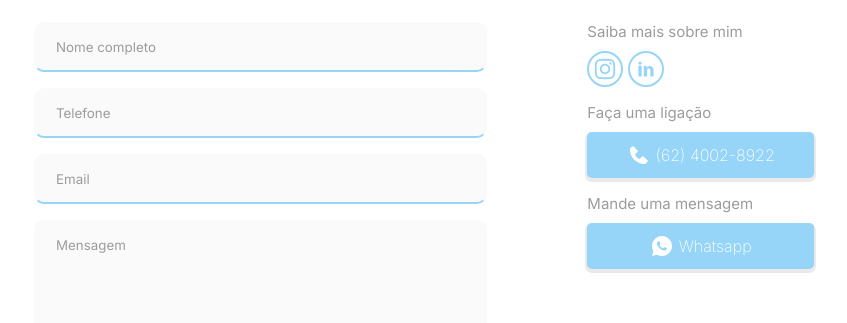
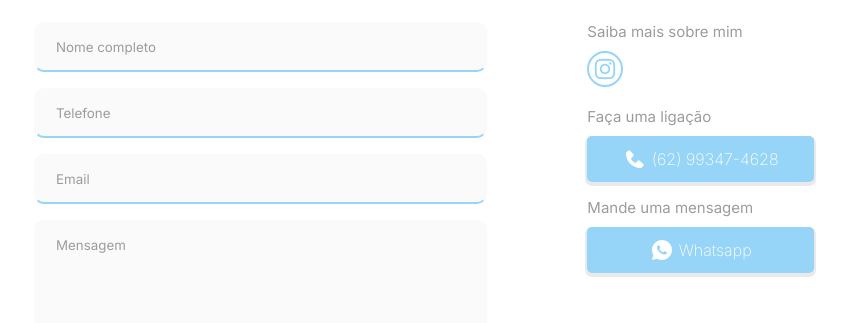
Before and after one commit to andrewmvk/joaop-landingpage, a Next.js app: page / in a window 1280 px wide. Shown: the part 2411-2734 px from the top of the page, without its empty margins (216-1063 px from the left). Built offline with nearby package versions, Linux system fonts and the light colour scheme.

Commit message:
Forget about the contact :)

```diff
--- a/src/components/ContactSection.js
+++ b/src/components/ContactSection.js
@@ -1,7 +1,6 @@
 import React from "react";
 import BarsIcon from "./BarsIcon";
 import { AiOutlineInstagram } from "react-icons/ai";
-import { TiSocialLinkedin } from "react-icons/ti";
 import { RiWhatsappFill } from "react-icons/ri";
 import { BiSolidPhone } from "react-icons/bi";
 
@@ -33,23 +32,35 @@ export default function ContactSection() {
                <div>
                   <p>Saiba mais sobre mim</p>
                   <div className="contacts-icons">
-                     <AiOutlineInstagram className="icon" />
-                     <TiSocialLinkedin className="icon" />
+                     <a
+                        href="https://www.instagram.com/advjoaopauloborges/"
+                        target="_blank"
+                     >
+                        <AiOutlineInstagram className="icon" />
+                     </a>
                   </div>
                </div>
                <div>
                   <p>Faça uma ligação</p>
-                  <button className="button-container">
+                  <a
+                     className="button-container"
+                     href="tel:+5562993474628"
+                     target="_blank"
+                  >
                      <BiSolidPhone />
-                     (62) 4002-8922
-                  </button>
+                     (62) 99347-4628
+                  </a>
                </div>
                <div>
                   <p>Mande uma mensagem</p>
-                  <button className="button-container">
+                  <a
+                     target="_blank"
+                     className="button-container"
+                     href="https://whatsa.me/5562993474628"
+                  >
                      <RiWhatsappFill />
                      Whatsapp
-                  </button>
+                  </a>
                </div>
             </div>
          </div>
--- a/src/styles/globals.css
+++ b/src/styles/globals.css
@@ -336,7 +336,7 @@ textarea:focus {
    column-gap: 5px;
 }
 
-.contacts-icons > .icon {
+.contacts-icons > a > .icon {
    width: 36px;
    height: 36px;
    border: 2px solid #97d5f8;
```
